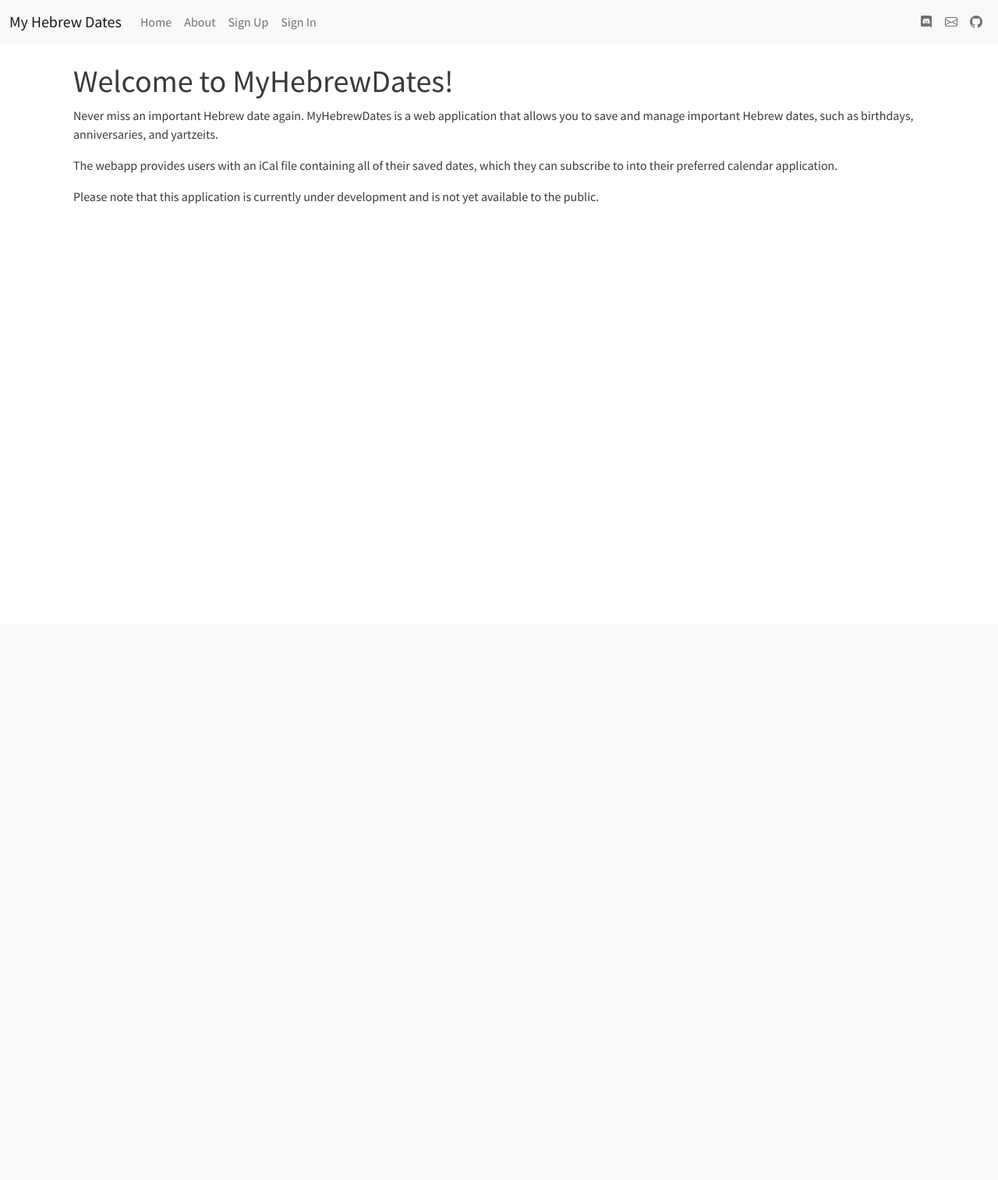
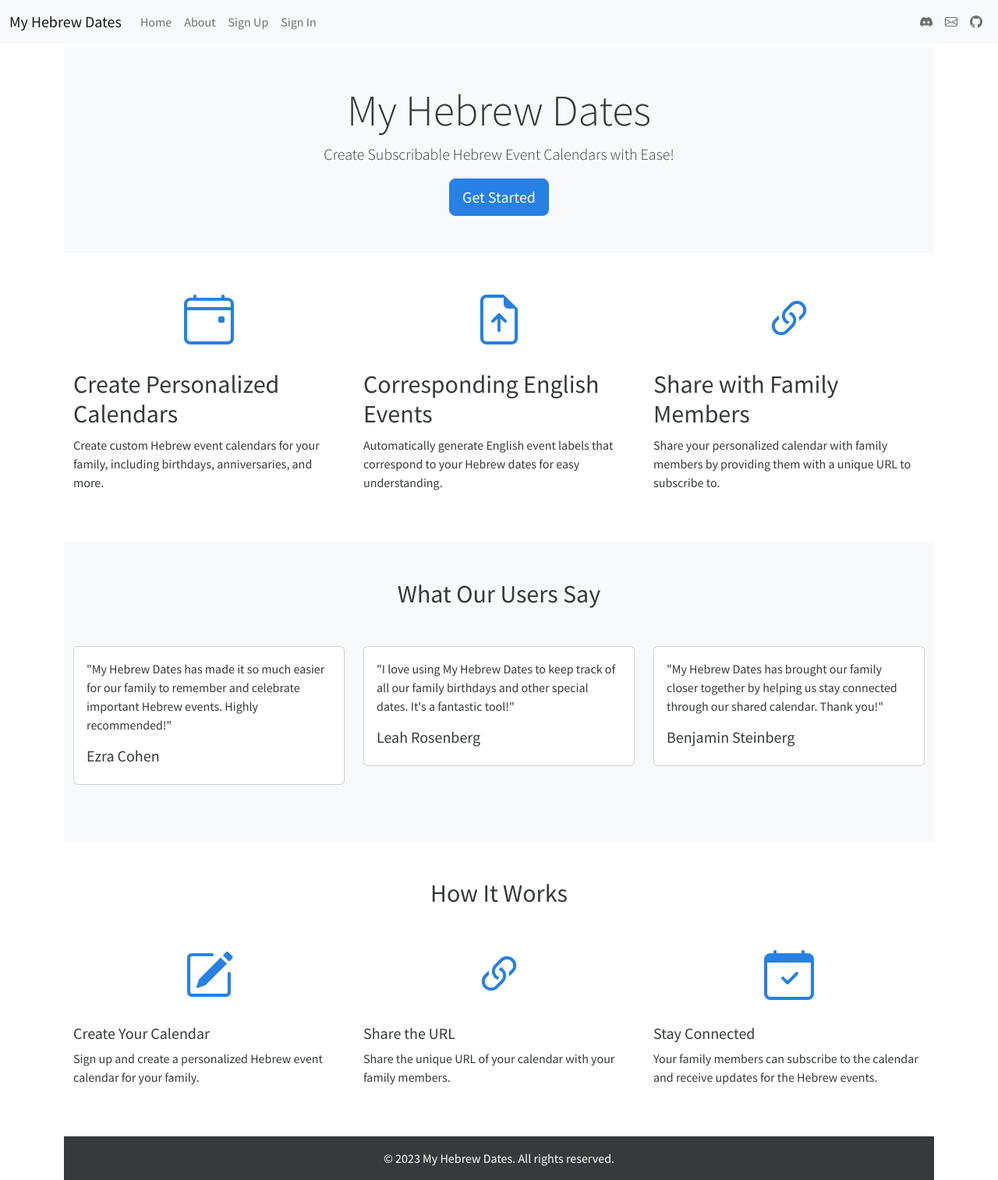
Before and after one commit to abe-101/myHebrewDates, a Django app: page / in a window 1280 px wide. Shown: the whole page at 78% size. Before the commit the page ends 262 px from the top, so only its background shows below. Run offline with Django 4.2, Linux system fonts and the light colour scheme; parts of the project's set-up code (start-up, migrations or seed data) failed here and were passed over; some libraries are stand-ins or nearby versions.

Commit message:
update home page and calenar to bar

```diff
--- a/my_hebrew_dates/templates/base.html
+++ b/my_hebrew_dates/templates/base.html
@@ -15,7 +15,7 @@
     <!-- Latest compiled and minified Bootstrap CSS -->
     <link rel="stylesheet" href="https://cdnjs.cloudflare.com/ajax/libs/bootstrap/5.2.3/css/bootstrap.min.css" integrity="sha512-SbiR/eusphKoMVVXysTKG/7VseWii+Y3FdHrt0EpKgpToZeemhqHeZeLWLhJutz/2ut2Vw1uQEj2MbRF+TVBUA==" crossorigin="anonymous" referrerpolicy="no-referrer" />
     <!-- Your stuff: Third-party CSS libraries go here -->
-    <link rel="stylesheet" href="https://cdn.jsdelivr.net/npm/bootstrap-icons@1.4.1/font/bootstrap-icons.css" />
+    <link rel="stylesheet" href="https://cdn.jsdelivr.net/npm/bootstrap-icons@1.10.5/font/bootstrap-icons.css">
 
     <!-- This file stores project-specific CSS -->
     <link href="{% static 'css/project.css' %}" rel="stylesheet">
@@ -55,6 +55,10 @@
                 <a class="nav-link" href="{% url 'about' %}">About</a>
               </li>
               {% if request.user.is_authenticated %}
+              <li class="nav-item">
+                <a class="nav-link" href="{% url 'hebcal:calendar_list' %}">Calendars</a>
+              </li>
+
                 <li class="nav-item">
                   <a class="nav-link" href="{% url 'users:detail' request.user.username %}">{% translate "My Profile" %}</a>
                 </li>
--- a/my_hebrew_dates/templates/pages/home.html
+++ b/my_hebrew_dates/templates/pages/home.html
@@ -2,12 +2,119 @@
 
 {% block content %}
 <!-- Main content -->
-<div class="container mt-4">
-  <h1>Welcome to MyHebrewDates!</h1>
-  <p>Never miss an important Hebrew date again. MyHebrewDates is a web application that allows you to save and manage
-    important Hebrew dates, such as birthdays, anniversaries, and yartzeits. </p>
-  <p>The webapp provides users with an iCal file containing all of their saved dates, which they can subscribe to into
-    their preferred calendar application.</p>
-  <p>Please note that this application is currently under development and is not yet available to the public.</p>
-</div>
+<header class="bg-light py-5">
+    <div class="container text-center">
+        <h1 class="display-4">My Hebrew Dates</h1>
+        <p class="lead">Create Subscribable Hebrew Event Calendars with Ease!</p>
+        <a href="{% url 'hebcal:calendar_new' %}" class="btn btn-primary btn-lg">Get Started</a>
+    </div>
+</header>
+<section class="py-5">
+  <div class="container">
+    <div class="row">
+      <div class="col-lg-4">
+        <div class="text-center mb-4">
+          <i class="bi bi-calendar4-event display-3 text-primary"></i>
+        </div>
+        <h2>Create Personalized Calendars</h2>
+        <p>Create custom Hebrew event calendars for your family, including birthdays, anniversaries, and more.</p>
+      </div>
+      <div class="col-lg-4">
+        <div class="text-center mb-4">
+          <i class="bi bi-file-earmark-arrow-up display-3 text-primary"></i>
+        </div>
+        <h2>Corresponding English Events</h2>
+        <p>Automatically generate English event labels that correspond to your Hebrew dates for easy understanding.</p>
+      </div>
+      <div class="col-lg-4">
+        <div class="text-center mb-4">
+          <i class="bi bi-link-45deg display-3 text-primary"></i>
+        </div>
+        <h2>Share with Family Members</h2>
+        <p>Share your personalized calendar with family members by providing them with a unique URL to subscribe to.</p>
+      </div>
+    </div>
+  </div>
+</section>
+
+<!-- Testimonials Section -->
+<section class="py-5 bg-light">
+  <div class="container">
+    <h2 class="text-center mb-5">What Our Users Say</h2>
+    <div class="row">
+      <div class="col-lg-4">
+        <div class="card mb-4">
+          <div class="card-body">
+            <p class="card-text">"My Hebrew Dates has made it so much easier for our family to remember and celebrate important Hebrew events. Highly recommended!"</p>
+            <h5 class="card-title">Ezra Cohen</h5>
+          </div>
+        </div>
+      </div>
+      <div class="col-lg-4">
+        <div class="card mb-4">
+          <div class="card-body">
+            <p class="card-text">"I love using My Hebrew Dates to keep track of all our family birthdays and other special dates. It's a fantastic tool!"</p>
+            <h5 class="card-title">Leah Rosenberg</h5>
+          </div>
+        </div>
+      </div>
+      <div class="col-lg-4">
+        <div class="card mb-4">
+          <div class="card-body">
+            <p class="card-text">"My Hebrew Dates has brought our family closer together by helping us stay connected through our shared calendar. Thank you!"</p>
+            <h5 class="card-title">Benjamin Steinberg</h5>
+          </div>
+        </div>
+      </div>
+    </div>
+  </div>
+</section>
+
+<!-- How It Works Section -->
+<section class="py-5">
+  <div class="container">
+    <h2 class="text-center mb-5">How It Works</h2>
+    <div class="row">
+      <div class="col-lg-4">
+        <div class="text-center mb-4">
+          <i class="bi bi-pencil-square display-3 text-primary"></i>
+        </div>
+        <h5>Create Your Calendar</h5>
+        <p>Sign up and create a personalized Hebrew event calendar for your family.</p>
+      </div>
+      <div class="col-lg-4">
+        <div class="text-center mb-4">
+          <i class="bi bi-link-45deg display-3 text-primary"></i>
+        </div>
+        <h5>Share the URL</h5>
+        <p>Share the unique URL of your calendar with your family members.</p>
+      </div>
+      <div class="col-lg-4">
+        <div class="text-center mb-4">
+          <i class="bi bi-calendar-check display-3 text-primary"></i>
+        </div>
+        <h5>Stay Connected</h5>
+        <p>Your family members can subscribe to the calendar and receive updates for the Hebrew events.</p>
+      </div>
+    </div>
+  </div>
+</section>
+
+<!-- Footer Section -->
+<!-- Footer Section -->
+<footer class="bg-dark py-3 text-center">
+  <div class="container">
+    <p class="text-white mb-0">&copy; <span id="currentYear"></span> My Hebrew Dates. All rights reserved.</p>
+  </div>
+
+  <script>
+    // Get the current year
+    const currentYear = new Date().getFullYear();
+    // Set the current year in the footer
+    document.getElementById("currentYear").innerText = currentYear;
+  </script>
+</footer>
+
+
+
 {% endblock %}
```
Also changed, not shown: my_hebrew_dates/static/images/favicons/favicon.ico.
